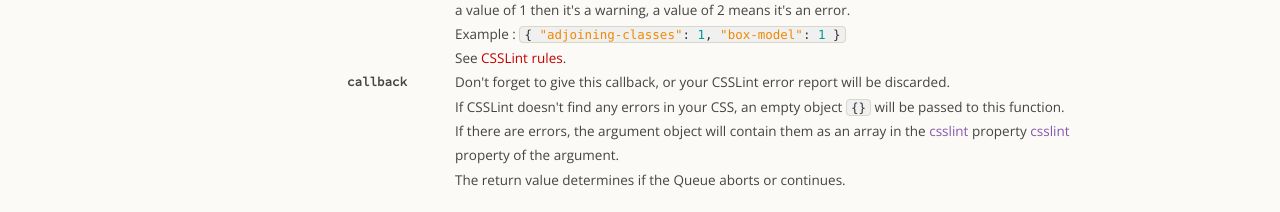
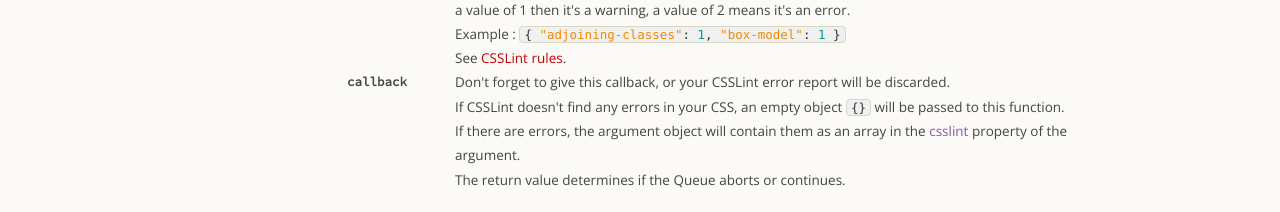
Before and after one commit to fpirsch/gear-reference, a plain HTML site: page gear-lib-tasks/index.html in a window 1280 px wide. Shown: the part 501-713 px from the top of the page. Drawn offline with nearby package versions, Linux system fonts and the light colour scheme.

Commit message:
Fix typo

```diff
--- a/gear-lib-tasks/index.html
+++ b/gear-lib-tasks/index.html
@@ -85,7 +85,7 @@
 				Don't forget to give this callback, or your CSSLint error report will be discarded.<br>
 				If CSSLint doesn't find any errors in your CSS, an empty object <code>{}</code> will be passed to this function.<br>
 				If there are errors, the argument object will contain them as an array in the <span class="property">csslint</span> property
-				<span class="property">csslint</span> property of the argument.<br>
+				of the argument.<br>
 				The return value determines if the Queue aborts or continues.
 			</dd>
 		</dl>
```
